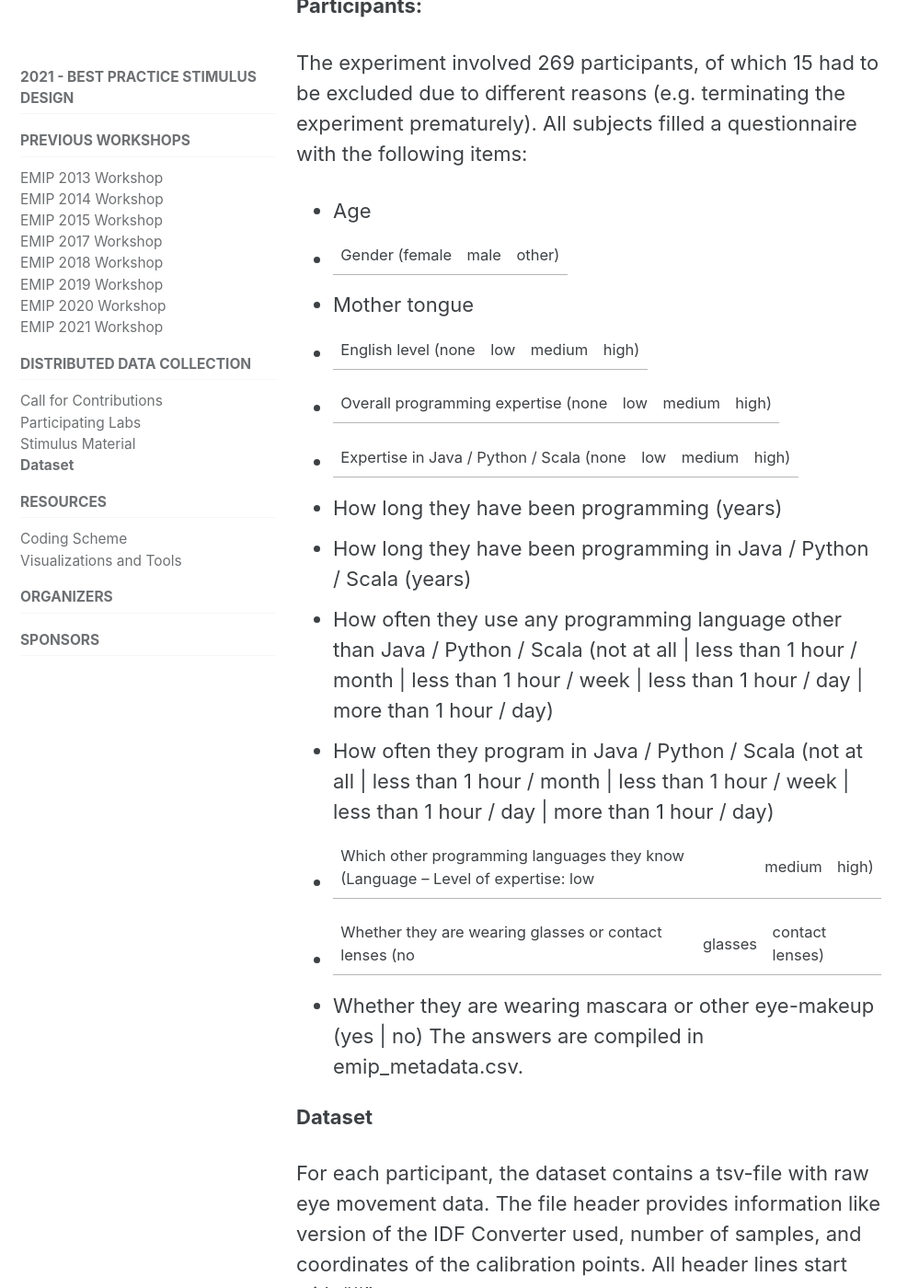
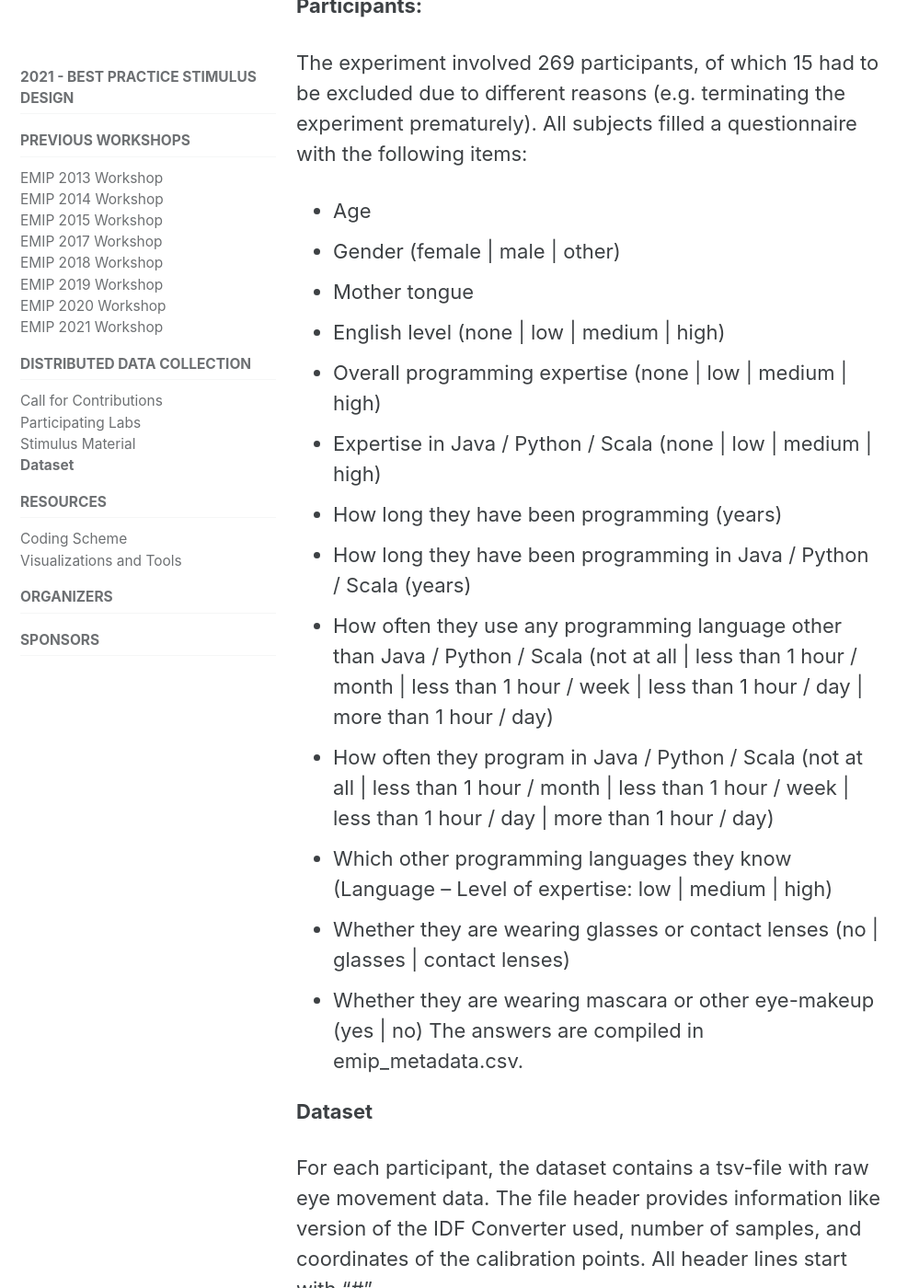
Before and after one commit to EMIPws/emipws.github.io, a Jekyll site: the page built from pages/dataset.md, in a window 1280 px wide and 1400 px high, scrolled down 1066 px. Shown: the whole window at 92% size, without its empty margins (0-999 px from the left). Built offline with Jekyll 4.4.1, drawn with Linux system fonts in a browser that asks for light colours; cached includes are drawn as plain includes; some of the changed text lies outside the part shown.

Commit message:
More formatting fixes

```diff
--- a/pages/dataset.md
+++ b/pages/dataset.md
@@ -27,20 +27,20 @@ The stimuli were presented to participants using a laptop PC. The screen resolut
 The experiment involved 269 participants, of which 15 had to be excluded due to different reasons (e.g. terminating the experiment prematurely). All subjects filled a questionnaire with the following items:
 
 - Age
-- Gender (female | male | other)
+- Gender (female \| male \| other)
 - Mother tongue
-- English level (none | low | medium | high)
-- Overall programming expertise (none | low | medium | high)
-- Expertise in Java / Python / Scala (none | low | medium | high)
+- English level (none \| low \| medium \| high)
+- Overall programming expertise (none \| low \| medium \| high)
+- Expertise in Java / Python / Scala (none \| low \| medium \| high)
 - How long they have been programming (years)
 - How long they have been programming in Java / Python / Scala (years)
 - How often they use any programming language other than Java / Python / Scala
-  (not at all | less than 1 hour / month | less than 1 hour / week | less than 1 hour / day | more than 1 hour / day)
+  (not at all \| less than 1 hour / month \| less than 1 hour / week \| less than 1 hour / day \| more than 1 hour / day)
 - How often they program in Java / Python / Scala
-  (not at all | less than 1 hour / month | less than 1 hour / week | less than 1 hour / day | more than 1 hour / day)
-- Which other programming languages they know (Language – Level of expertise: low | medium | high)
-- Whether they are wearing glasses or contact lenses (no | glasses | contact lenses)
-- Whether they are wearing mascara or other eye-makeup (yes | no)
+  (not at all \| less than 1 hour / month \| less than 1 hour / week \| less than 1 hour / day \| more than 1 hour / day)
+- Which other programming languages they know (Language – Level of expertise: low \| medium \| high)
+- Whether they are wearing glasses or contact lenses (no \| glasses \| contact lenses)
+- Whether they are wearing mascara or other eye-makeup (yes \| no)
 The answers are compiled in emip_metadata.csv.
 
 **Dataset**
@@ -50,7 +50,7 @@ For each participant, the dataset contains a tsv-file with raw eye movement data
 The data columns are separated by  a tab, they include among others:
 
 - Time: timestamp of the sample
-- Type: Sample (SMP) | Message (MSG)
+- Type: Sample (SMP) \| Message (MSG)
 - L Raw X [px]: horizontal pupil position – left eye
 - L Raw Y [px]: vertical pupil position – left eye
 - R Raw X [px]: horizontal pupil position – right eye
```
Also changed, not shown: pages/coding-scheme.md (+1 -1 lines), pages/visualizations-and-tools.md (+1 -1 lines).
